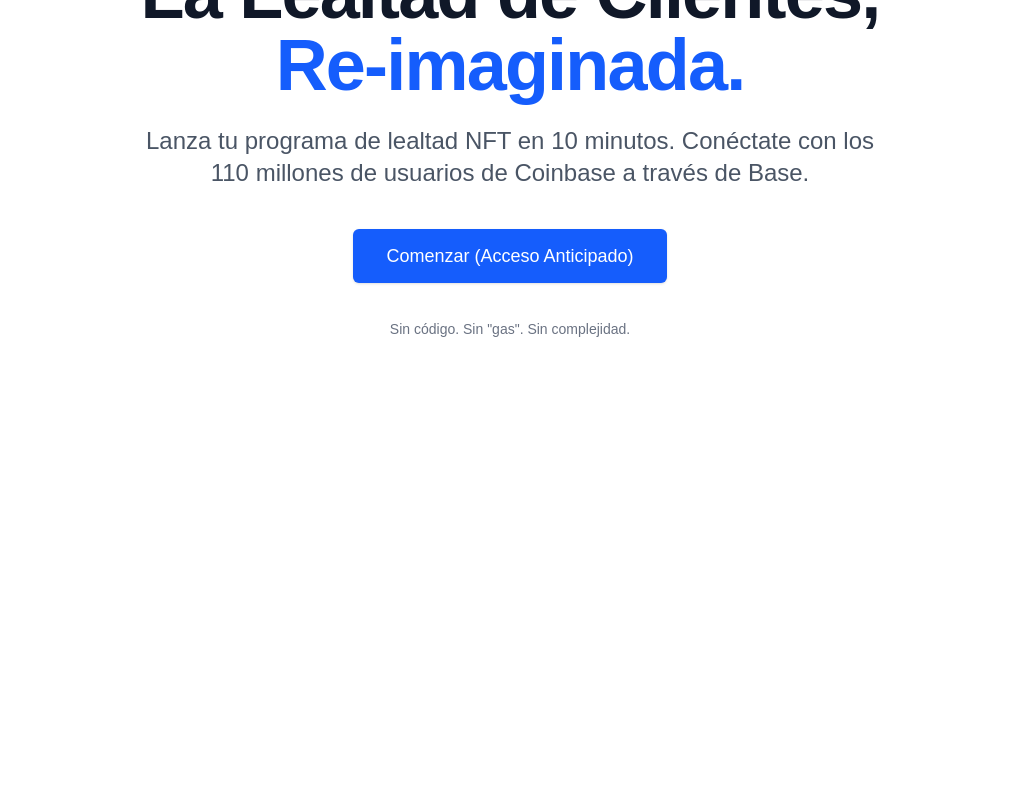
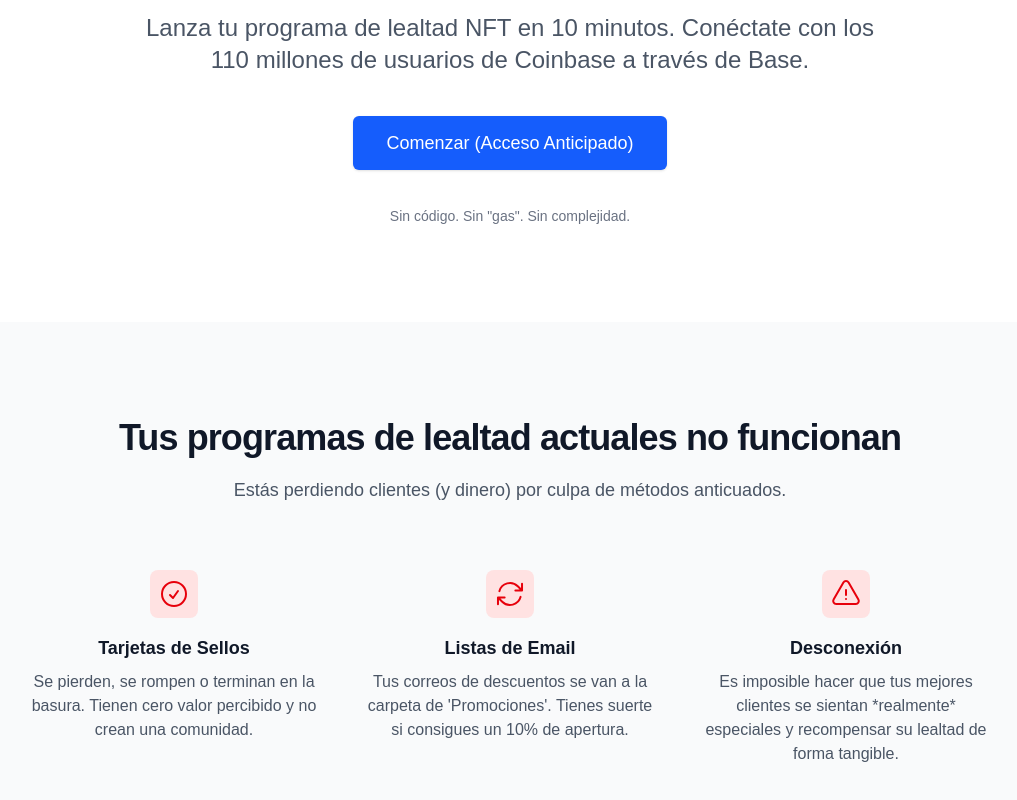
Before and after one commit to marcos1394/mint-my-brand, a Next.js app: page / in a window 1280 px wide. Shown: the part 252-1052 px from the top of the page, without its empty margins (130-1147 px from the left). Before the commit the page ends 800 px from the top, so only its background shows below. Built offline with nearby package versions, Linux system fonts and the light colour scheme.

Commit message:
feat: add problem section and heroicons

```diff
--- a/src/app/page.tsx
+++ b/src/app/page.tsx
@@ -1,42 +1,104 @@
 import Link from 'next/link';
+import { CheckCircleIcon, ArrowPathIcon, ExclamationTriangleIcon } from '@heroicons/react/24/outline';
 
 export default function HomePage() {
   return (
-    <main className="flex min-h-screen flex-col items-center justify-center p-8 lg:p-24">
-      {/* Contenedor principal de la Hero Section */}
+    // Hemos cambiado el "main" para que no centre todo,
+    // ya que ahora tendremos múltiples secciones.
+    <main className="flex min-h-screen flex-col items-center">
+
+      {/* ----------------- */}
+      {/* Hero Section     */}
+      {/* ----------------- */}
+      <section className="flex w-full items-center justify-center p-8 lg:p-24 bg-white">
         <div className="z-10 w-full max-w-5xl items-center justify-center text-center">
-
-        {/* Encabezado Principal (H1) */}
           <h1 className="text-4xl font-extrabold tracking-tight text-gray-900 sm:text-5xl md:text-6xl lg:text-7xl">
             <span className="block">La Lealtad de Clientes,</span>
             <span className="block text-blue-600">Re-imaginada.</span>
           </h1>
 
-        {/* Sub-encabezado */}
           <p className="mx-auto mt-6 max-w-3xl text-lg text-gray-600 sm:text-xl md:text-2xl">
             Lanza tu programa de lealtad NFT en 10 minutos. Conéctate con los 110 millones de usuarios de Coinbase a través de Base.
           </p>
 
-        {/* Call to Action (CTA) y Mensaje Secundario */}
           <div className="mx-auto mt-10 max-w-sm sm:flex sm:max-w-none sm:justify-center">
             <div className="space-y-4 sm:mx-auto sm:inline-grid sm:grid-cols-1 sm:gap-5">
-
-            {/* Botón de Pago (Enlazará a Stripe) */}
               <Link
-              href="https://buy.stripe.com/tu-link-de-pago-aqui" // ¡Importante: Esto es un placeholder!
+                href="httpss://buy.stripe.com/tu-link-de-pago-aqui" // Placeholder
                 className="flex items-center justify-center rounded-md border border-transparent bg-blue-600 px-8 py-3 text-lg font-medium text-white shadow-sm hover:bg-blue-700"
               >
                 Comenzar (Acceso Anticipado)
               </Link>
-
               <p className="text-sm text-gray-500">
                 Sin código. Sin "gas". Sin complejidad.
               </p>
+            </div>
+          </div>
+        </div>
+      </section>
+
+      {/* ----------------- */}
+      {/* Problem Section  */}
+      {/* ----------------- */}
+      {/* ----------------- */}
+      {/* Problem Section  */}
+      {/* ----------------- */}
+      <section className="w-full bg-gray-50 py-20 lg:py-24">
+        <div className="mx-auto max-w-5xl px-6 lg:px-8">
+
+          {/* Encabezado de la sección */}
+          <div className="text-center">
+            <h2 className="text-3xl font-bold tracking-tight text-gray-900 sm:text-4xl">
+              Tus programas de lealtad actuales no funcionan
+            </h2>
+            <p className="mt-4 text-lg leading-8 text-gray-600">
+              Estás perdiendo clientes (y dinero) por culpa de métodos anticuados.
+            </p>
+          </div>
+
+          {/* Lista de problemas */}
+          <div className="mt-16 grid grid-cols-1 gap-12 md:grid-cols-3">
+
+            {/* Problema 1: Tarjetas de Sellos */}
+            <div className="flex flex-col items-center text-center">
+              <div className="flex h-12 w-12 items-center justify-center rounded-lg bg-red-100 text-red-600">
+                {/* Usamos el icono importado */}
+                <CheckCircleIcon className="h-8 w-8" />
+              </div>
+              <h3 className="mt-4 text-lg font-semibold text-gray-900">Tarjetas de Sellos</h3>
+              <p className="mt-2 text-base text-gray-600">
+                Se pierden, se rompen o terminan en la basura. Tienen cero valor percibido y no crean una comunidad.
+              </p>
+            </div>
+
+            {/* Problema 2: Listas de Email */}
+            <div className="flex flex-col items-center text-center">
+              <div className="flex h-12 w-12 items-center justify-center rounded-lg bg-red-100 text-red-600">
+                {/* Usamos el icono importado */}
+                <ArrowPathIcon className="h-8 w-8" />
+              </div>
+              <h3 className="mt-4 text-lg font-semibold text-gray-900">Listas de Email</h3>
+              <p className="mt-2 text-base text-gray-600">
+                Tus correos de descuentos se van a la carpeta de 'Promociones'. Tienes suerte si consigues un 10% de apertura.
+              </p>
+            </div>
+
+            {/* Problema 3: Desconexión */}
+            <div className="flex flex-col items-center text-center">
+              <div className="flex h-12 w-12 items-center justify-center rounded-lg bg-red-100 text-red-600">
+                {/* Usamos el icono importado */}
+                <ExclamationTriangleIcon className="h-8 w-8" />
+              </div>
+              <h3 className="mt-4 text-lg font-semibold text-gray-900">Desconexión</h3>
+              <p className="mt-2 text-base text-gray-600">
+                Es imposible hacer que tus mejores clientes se sientan *realmente* especiales y recompensar su lealtad de forma tangible.
+              </p>
+            </div>
 
           </div>
         </div>
+      </section>
 
-      </div>
     </main>
   );
 }
```
Also changed, not shown: package.json (+7 -6 lines), 1 other file (tests, documents, lock files or other folders). Lines whose indentation alone changed are shown as unchanged.
